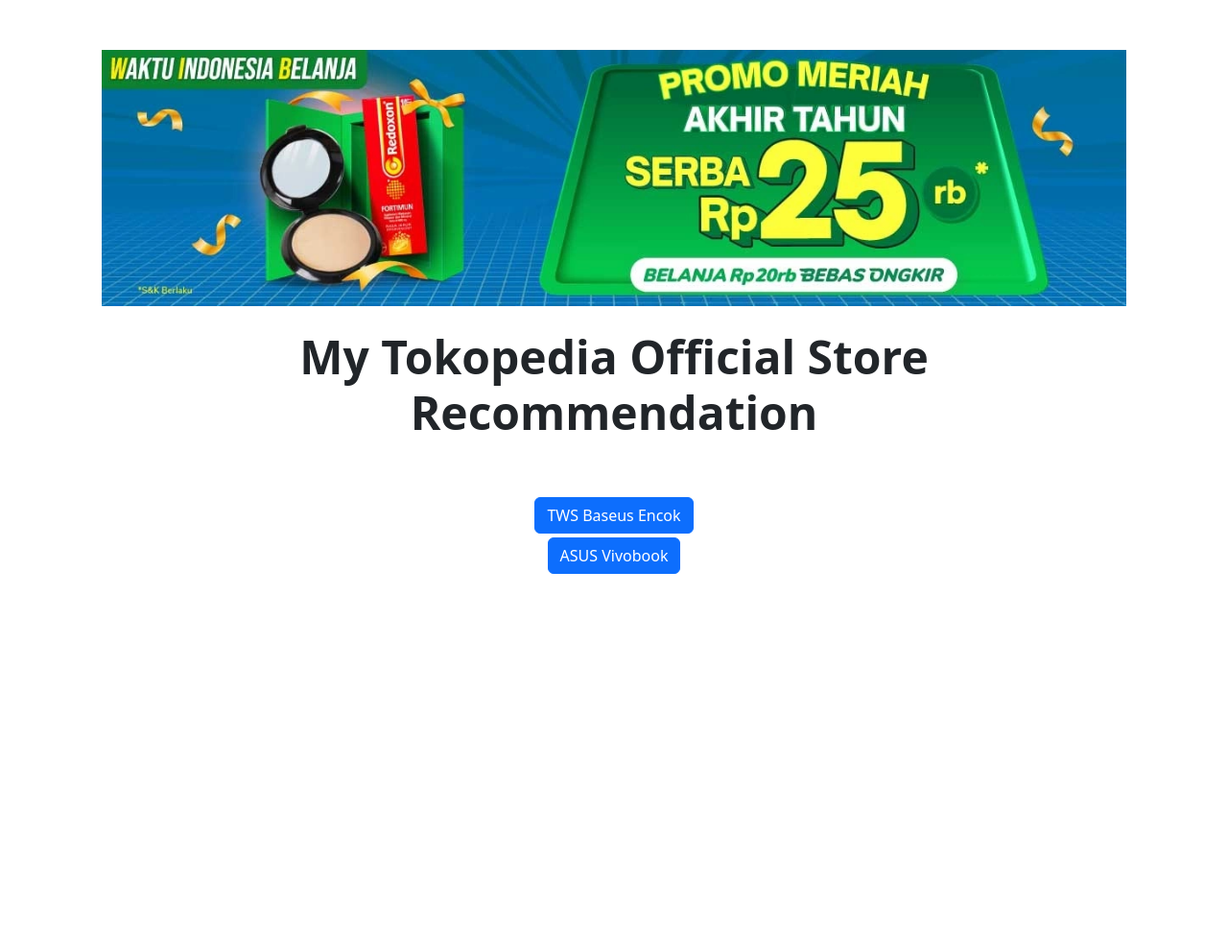
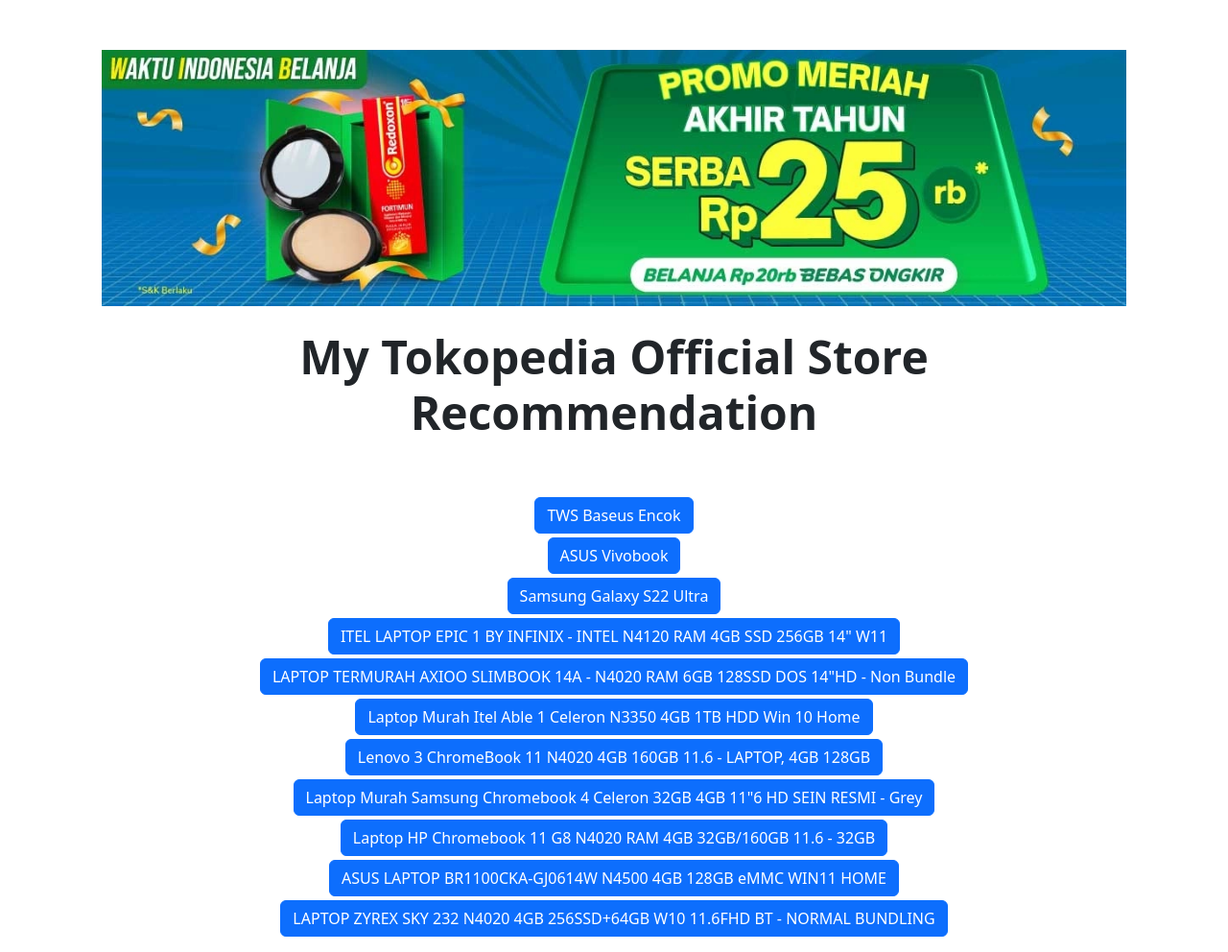
Before and after one commit to kandra-id/kandra-id.github-io, a Jekyll site: the page built from pages/produk-tokped.html, in a window 1280 px wide. Shown: the whole page at 96% size. Built offline with Jekyll 4.4.1, drawn with Linux system fonts in a browser that asks for light colours; before the commit the page ends 900 px from its top, so only the background shows below that.

Commit message:
ganti nav dan tambah data

```diff
--- a/_data/tokped.yml
+++ b/_data/tokped.yml
@@ -3,3 +3,22 @@
 
 - produk: ASUS Vivobook
   uri: https://tokopedia.link/LRnVJhcVOub
+
+- produk: Samsung Galaxy S22 Ultra
+  uri: https://tokopedia.link/eomxSJ4vqwb
+- produk: ITEL LAPTOP EPIC 1 BY INFINIX - INTEL N4120 RAM 4GB SSD 256GB 14" W11
+  uri: https://tokopedia.link/oUqob6awqwb
+- produk: LAPTOP TERMURAH AXIOO SLIMBOOK 14A - N4020 RAM 6GB 128SSD DOS 14"HD - Non Bundle
+  uri: https://tokopedia.link/C3yLlRewqwb
+- produk: Laptop Murah Itel Able 1 Celeron N3350 4GB 1TB HDD Win 10 Home
+  uri: https://tokopedia.link/oFRC2Yjwqwb
+- produk: Lenovo 3 ChromeBook 11 N4020 4GB 160GB 11.6 - LAPTOP, 4GB 128GB
+  uri: https://tokopedia.link/kIdudimwqwb
+- produk: Laptop Murah Samsung Chromebook 4 Celeron 32GB 4GB 11"6 HD SEIN RESMI - Grey
+  uri: https://tokopedia.link/kplDhpqwqwb
+- produk: Laptop HP Chromebook 11 G8 N4020 RAM 4GB 32GB/160GB 11.6 - 32GB
+  uri: https://tokopedia.link/YCBacbuwqwb
+- produk: ASUS LAPTOP BR1100CKA-GJ0614W N4500 4GB 128GB eMMC WIN11 HOME
+  uri: https://tokopedia.link/DKQXZMzwqwb
+- produk: LAPTOP ZYREX SKY 232 N4020 4GB 256SSD+64GB W10 11.6FHD BT - NORMAL BUNDLING
+  uri: https://tokopedia.link/1fNFOyBwqwb
--- a/_includes/nav-1.html
+++ b/_includes/nav-1.html
@@ -14,10 +14,7 @@
           <a class="nav-link js-scroll-trigger" href="/#about">About</a>
         </li>
 		<li class="nav-item">
-          <a class="nav-link js-scroll-trigger" href="https://tokopedia.link/Nkw4RXVVOub" target="_blank">TWS Baseus Encok</a>
-        </li>
-		<li class="nav-item">
-          <a class="nav-link js-scroll-trigger" href="https://tokopedia.link/LRnVJhcVOub" target="_blank">Asus Vivobook</a>
+          <a class="nav-link js-scroll-trigger" href="/tokopedialink" target="_blank">TWS Baseus Encok</a>
         </li>
       </ul>
     </div>
```
